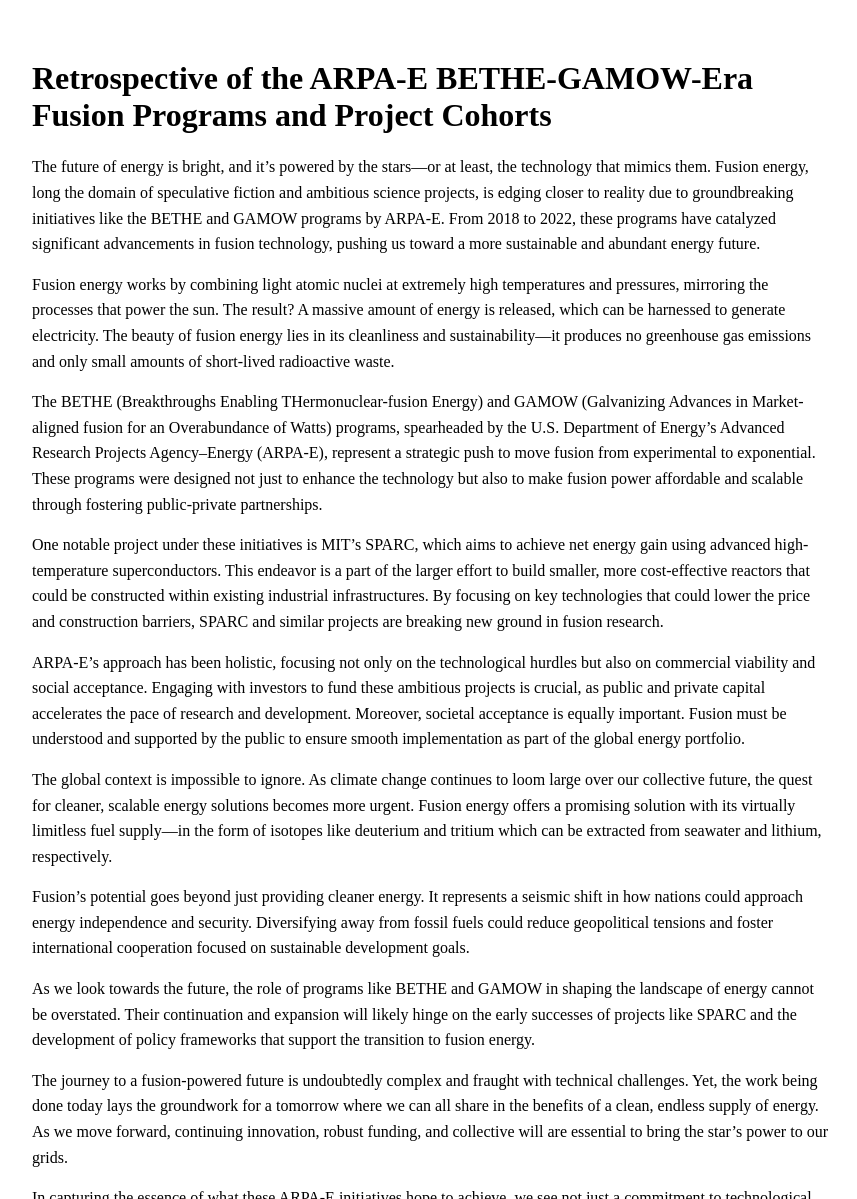
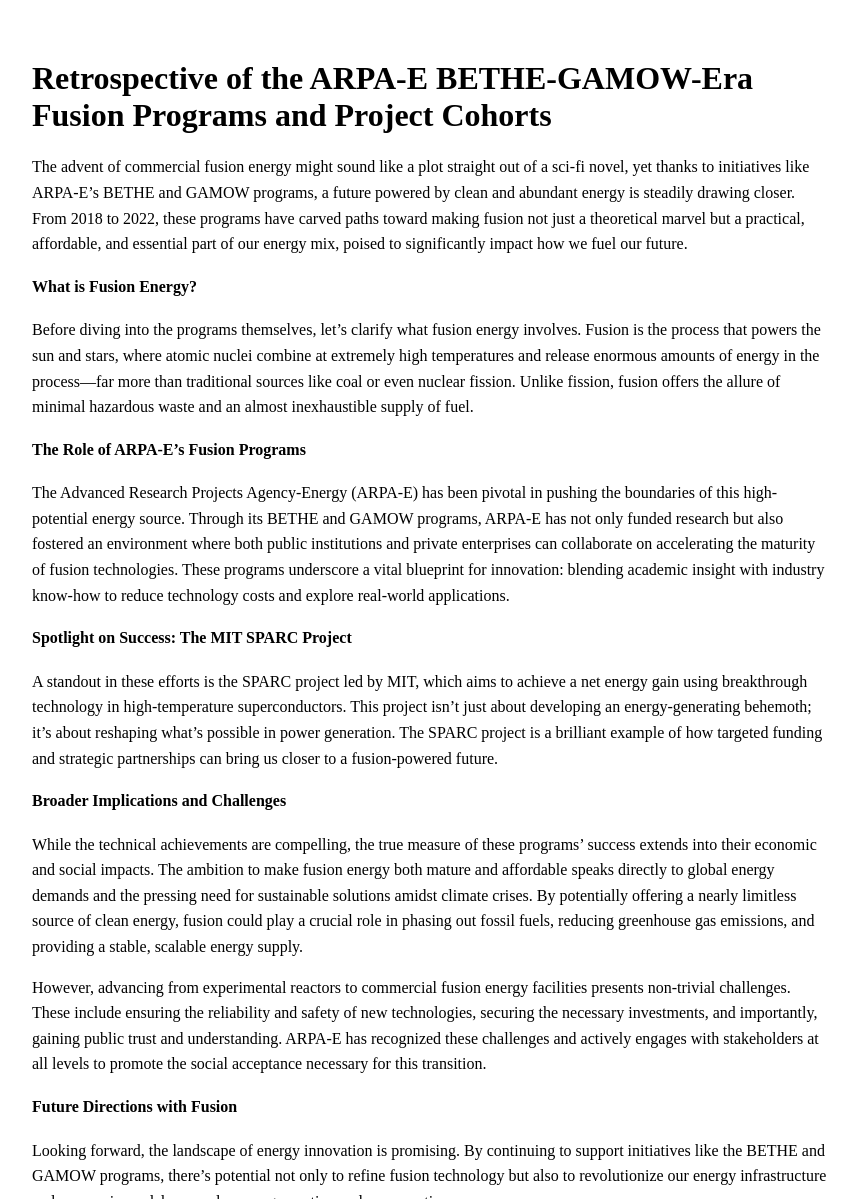
Before and after one commit to hyperpoint/hyperpoint.github.io, a Jekyll site: the page built from _posts/2025-05-01-75c0f7c4e84920ce2da07b1ce2cb2376-retrospective-of-the-arpa-e-bethe-gamow-era-fusion-programs-and-project-cohorts.md, in a window 1280 px wide and 1400 px high. Shown: the part 201-1400 px from the top of the window, without its empty margins (208-1065 px from the left). Built offline with Jekyll 4.4.1, drawn with Linux system fonts in a browser that asks for light colours; some of the changed text lies outside the part shown.

Commit message:
Update blog post: Retrospective of the ARPA-E BETHE-GAMOW-Era Fusion Programs and Project Cohorts

```diff
--- a/_posts/2025-05-01-75c0f7c4e84920ce2da07b1ce2cb2376-retrospective-of-the-arpa-e-bethe-gamow-era-fusion-programs-and-project-cohorts.md
+++ b/_posts/2025-05-01-75c0f7c4e84920ce2da07b1ce2cb2376-retrospective-of-the-arpa-e-bethe-gamow-era-fusion-programs-and-project-cohorts.md
@@ -13,22 +13,30 @@ citation: "arXiv: Retrospective of the ARPA-E BETHE-GAMOW-Era Fusion Programs an
   Cohorts"
 ---
 
-The future of energy is bright, and it's powered by the stars—or at least, the technology that mimics them. Fusion energy, long the domain of speculative fiction and ambitious science projects, is edging closer to reality due to groundbreaking initiatives like the BETHE and GAMOW programs by ARPA-E. From 2018 to 2022, these programs have catalyzed significant advancements in fusion technology, pushing us toward a more sustainable and abundant energy future.
+The advent of commercial fusion energy might sound like a plot straight out of a sci-fi novel, yet thanks to initiatives like ARPA-E's BETHE and GAMOW programs, a future powered by clean and abundant energy is steadily drawing closer. From 2018 to 2022, these programs have carved paths toward making fusion not just a theoretical marvel but a practical, affordable, and essential part of our energy mix, poised to significantly impact how we fuel our future.
 
-Fusion energy works by combining light atomic nuclei at extremely high temperatures and pressures, mirroring the processes that power the sun. The result? A massive amount of energy is released, which can be harnessed to generate electricity. The beauty of fusion energy lies in its cleanliness and sustainability—it produces no greenhouse gas emissions and only small amounts of short-lived radioactive waste.
+#### What is Fusion Energy?
 
-The BETHE (Breakthroughs Enabling THermonuclear-fusion Energy) and GAMOW (Galvanizing Advances in Market-aligned fusion for an Overabundance of Watts) programs, spearheaded by the U.S. Department of Energy's Advanced Research Projects Agency–Energy (ARPA-E), represent a strategic push to move fusion from experimental to exponential. These programs were designed not just to enhance the technology but also to make fusion power affordable and scalable through fostering public-private partnerships.
+Before diving into the programs themselves, let's clarify what fusion energy involves. Fusion is the process that powers the sun and stars, where atomic nuclei combine at extremely high temperatures and release enormous amounts of energy in the process—far more than traditional sources like coal or even nuclear fission. Unlike fission, fusion offers the allure of minimal hazardous waste and an almost inexhaustible supply of fuel.
 
-One notable project under these initiatives is MIT's SPARC, which aims to achieve net energy gain using advanced high-temperature superconductors. This endeavor is a part of the larger effort to build smaller, more cost-effective reactors that could be constructed within existing industrial infrastructures. By focusing on key technologies that could lower the price and construction barriers, SPARC and similar projects are breaking new ground in fusion research.
+#### The Role of ARPA-E's Fusion Programs
 
-ARPA-E's approach has been holistic, focusing not only on the technological hurdles but also on commercial viability and social acceptance. Engaging with investors to fund these ambitious projects is crucial, as public and private capital accelerates the pace of research and development. Moreover, societal acceptance is equally important. Fusion must be understood and supported by the public to ensure smooth implementation as part of the global energy portfolio.
+The Advanced Research Projects Agency-Energy (ARPA-E) has been pivotal in pushing the boundaries of this high-potential energy source. Through its BETHE and GAMOW programs, ARPA-E has not only funded research but also fostered an environment where both public institutions and private enterprises can collaborate on accelerating the maturity of fusion technologies. These programs underscore a vital blueprint for innovation: blending academic insight with industry know-how to reduce technology costs and explore real-world applications.
 
-The global context is impossible to ignore. As climate change continues to loom large over our collective future, the quest for cleaner, scalable energy solutions becomes more urgent. Fusion energy offers a promising solution with its virtually limitless fuel supply—in the form of isotopes like deuterium and tritium which can be extracted from seawater and lithium, respectively.
+#### Spotlight on Success: The MIT SPARC Project
 
-Fusion's potential goes beyond just providing cleaner energy. It represents a seismic shift in how nations could approach energy independence and security. Diversifying away from fossil fuels could reduce geopolitical tensions and foster international cooperation focused on sustainable development goals.
+A standout in these efforts is the SPARC project led by MIT, which aims to achieve a net energy gain using breakthrough technology in high-temperature superconductors. This project isn't just about developing an energy-generating behemoth; it's about reshaping what's possible in power generation. The SPARC project is a brilliant example of how targeted funding and strategic partnerships can bring us closer to a fusion-powered future.
 
-As we look towards the future, the role of programs like BETHE and GAMOW in shaping the landscape of energy cannot be overstated. Their continuation and expansion will likely hinge on the early successes of projects like SPARC and the development of policy frameworks that support the transition to fusion energy.
+#### Broader Implications and Challenges
 
-The journey to a fusion-powered future is undoubtedly complex and fraught with technical challenges. Yet, the work being done today lays the groundwork for a tomorrow where we can all share in the benefits of a clean, endless supply of energy. As we move forward, continuing innovation, robust funding, and collective will are essential to bring the star's power to our grids.
+While the technical achievements are compelling, the true measure of these programs' success extends into their economic and social impacts. The ambition to make fusion energy both mature and affordable speaks directly to global energy demands and the pressing need for sustainable solutions amidst climate crises. By potentially offering a nearly limitless source of clean energy, fusion could play a crucial role in phasing out fossil fuels, reducing greenhouse gas emissions, and providing a stable, scalable energy supply.
 
-In capturing the essence of what these ARPA-E initiatives hope to achieve, we see not just a commitment to technological breakthroughs but a roadmap for how we might light up the world in ways once thought impossible. The future of energy is not just about generating power, but about empowering generations to come with cleaner, more sustainable choices. The promise of fusion energy is bright, and thanks to these forward-thinking efforts, it's closer than ever to becoming part of our daily lives.
+However, advancing from experimental reactors to commercial fusion energy facilities presents non-trivial challenges. These include ensuring the reliability and safety of new technologies, securing the necessary investments, and importantly, gaining public trust and understanding. ARPA-E has recognized these challenges and actively engages with stakeholders at all levels to promote the social acceptance necessary for this transition.
+
+#### Future Directions with Fusion
+
+Looking forward, the landscape of energy innovation is promising. By continuing to support initiatives like the BETHE and GAMOW programs, there's potential not only to refine fusion technology but also to revolutionize our energy infrastructure and economic models around power generation and consumption.
+
+#### Conclusion
+
+In an era where sustainable and resilient energy solutions are more crucial than ever, the work being done through programs like BETHE and GAMOW offers a beacon of hope. It underscores a collaborative pathway to overcoming current limitations and tapping into what could be the cornerstone of future energy systems. As researchers, investors, and policymakers continue to join forces, the dream of harnessing the power of the stars here on Earth is slowly but surely becoming achievable, marking a bright spot on the horizon of global energy developments.
```
Also changed, not shown: other parts of _posts/2025-05-01-75c0f7c4e84920ce2da07b1ce2cb2376-retrospective-of-the-arpa-e-bethe-gamow-era-fusion-programs-and-project-cohorts.md (+1 -1 lines).
